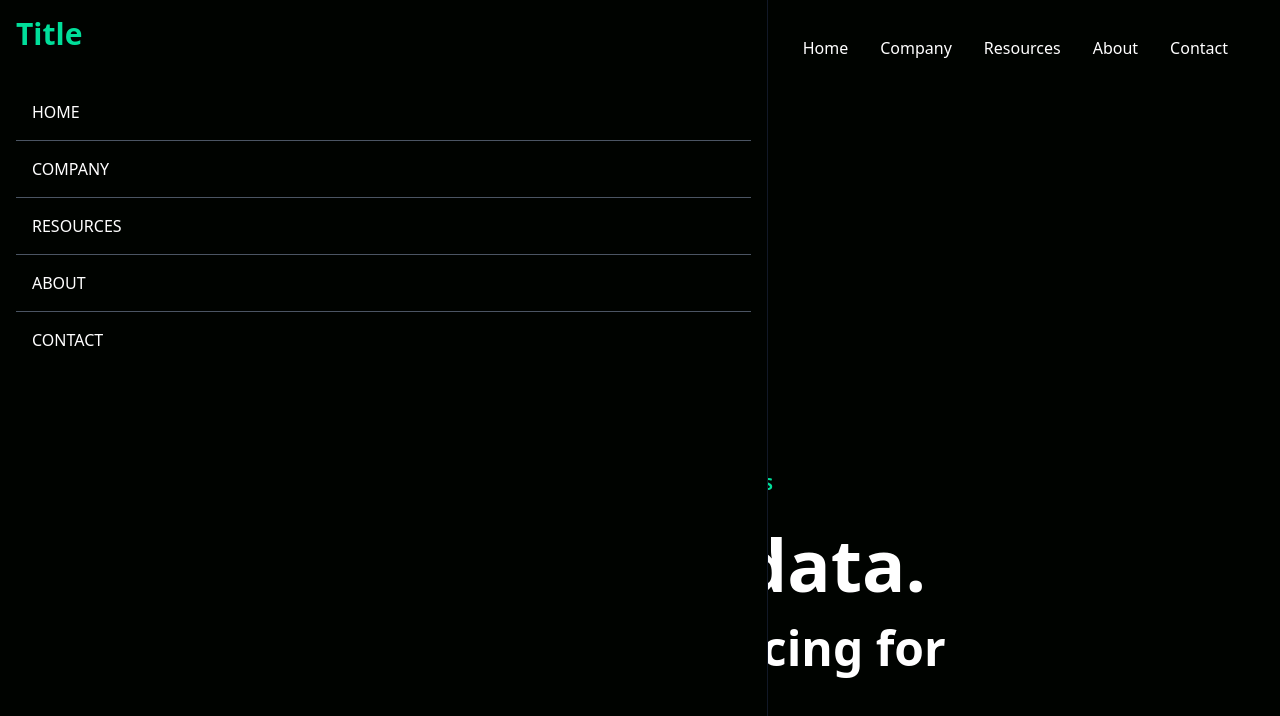
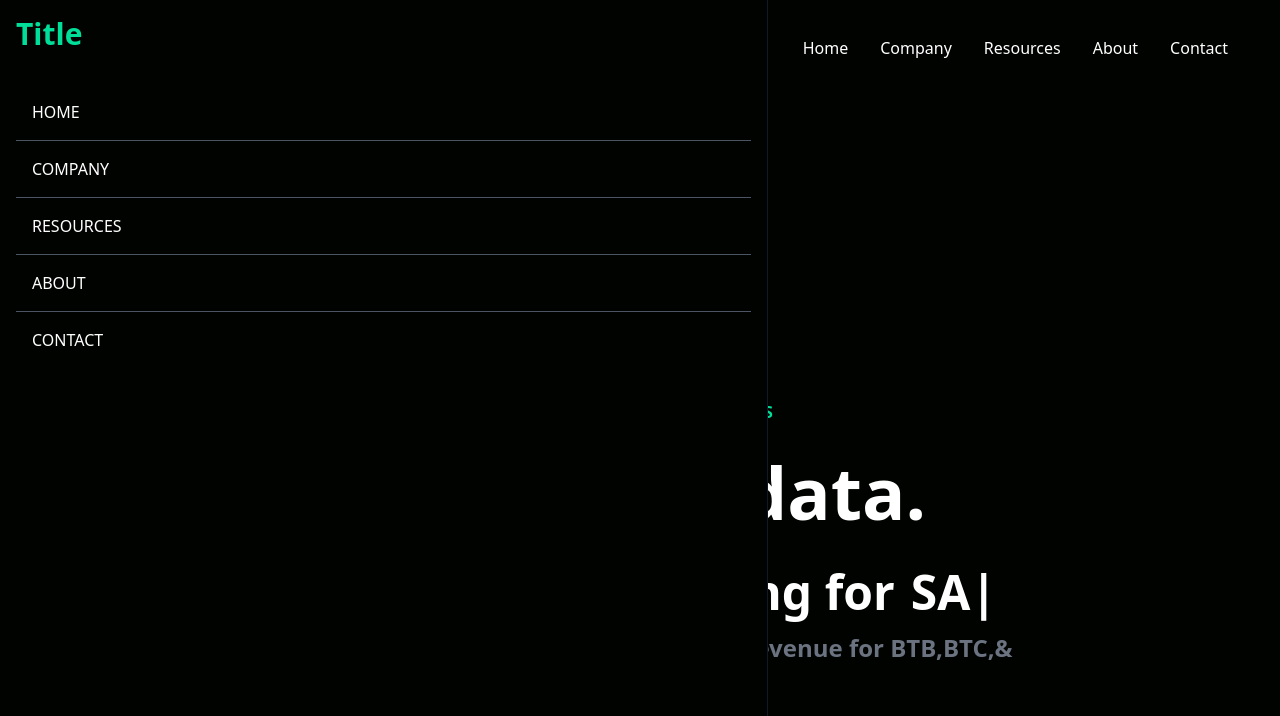
Before and after one commit to Maxycarp89/DATA-WEB, a React (Vite) app: page / in a window 1280 px wide. Shown: the top 716 px of the page. Built offline with nearby package versions, Linux system fonts and the light colour scheme.

Commit message:
component Hero modified

```diff
--- a/src/Components/Hero.jsx
+++ b/src/Components/Hero.jsx
@@ -7,11 +7,13 @@ const Hero = () => {
       <div className='max-w-[800px] mt-[96px] w-full h-screen mx-auto text-center flex flex-col justify-center'>
         <p className=' text-[#00df9a] font-bold p-2'>GROWING WITH DATA ANALYTICS</p>
         <h1 className='md:text-7xl sm:text-6xl text-4xl font-bold md:py-6'>Grow with data.</h1>
-        <div>
-            <p className='md:text-5xl sm:text-4xl text-xl font-bold'>Fast,flexible financing for</p>
+        <div className='flex justify-center items-center'>
+            <p className='md:text-5xl sm:text-4xl text-xl font-bold py-4'>Fast,flexible financing for </p>
             <Typed
-            className='md:text-5xl sm:text-4xl text-xl font-bold' strings={['BTB','BTC','SASS']} typeSpeed ={120} backSpeed = {140} loop/>
+            className='md:text-5xl sm:text-4xl text-xl font-bold  md:pl-4 pl-2' strings={['BTB','BTC','SASS']} typeSpeed ={120} backSpeed = {140} loop/>
         </div>
+        <p className='md:text-2xl text-xl font-bold text-gray-500'>Monitor your data analytics to increase revenue for BTB,BTC,& SASS platforms.</p>
+        <button className='bg-[#00df9a] w-[200px] rounded-md font-medium my-6 mx-auto py-3 text-black'>Get Started</button>
       </div>
     </div>
   )
```
